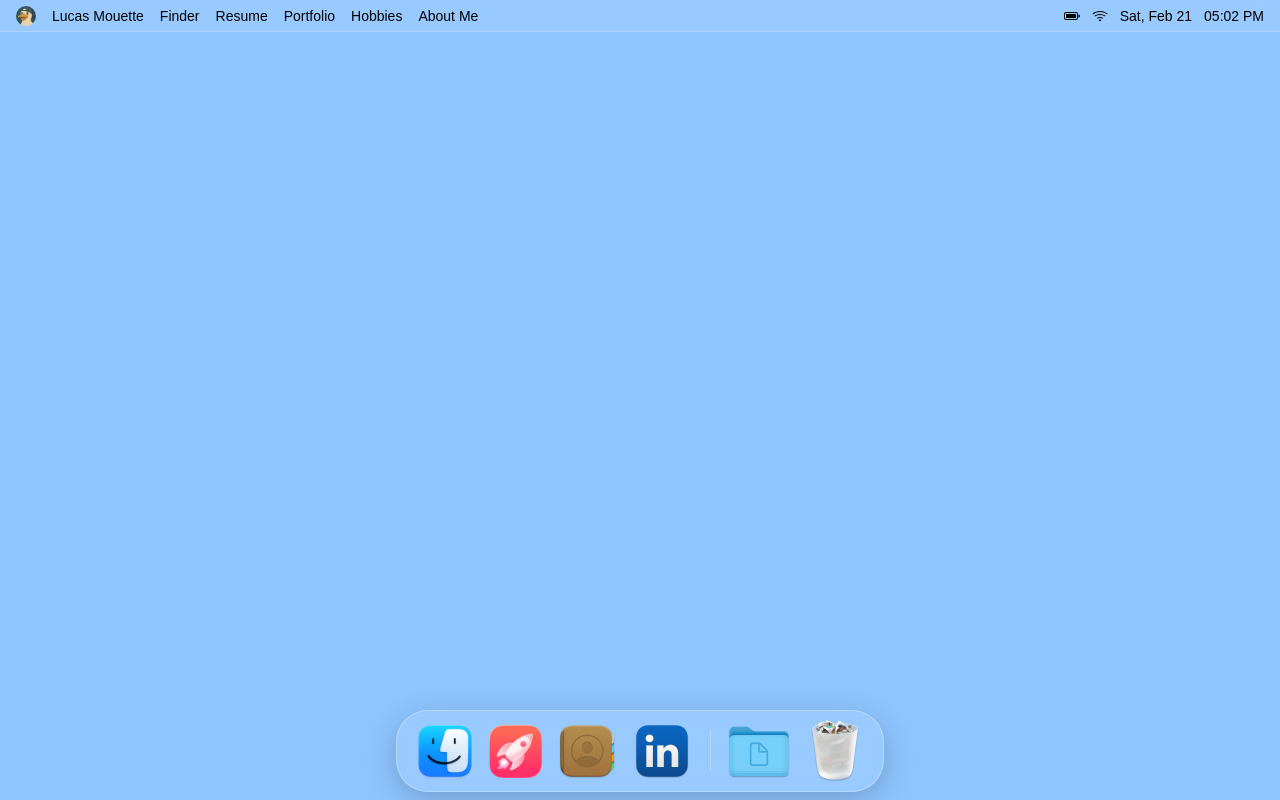
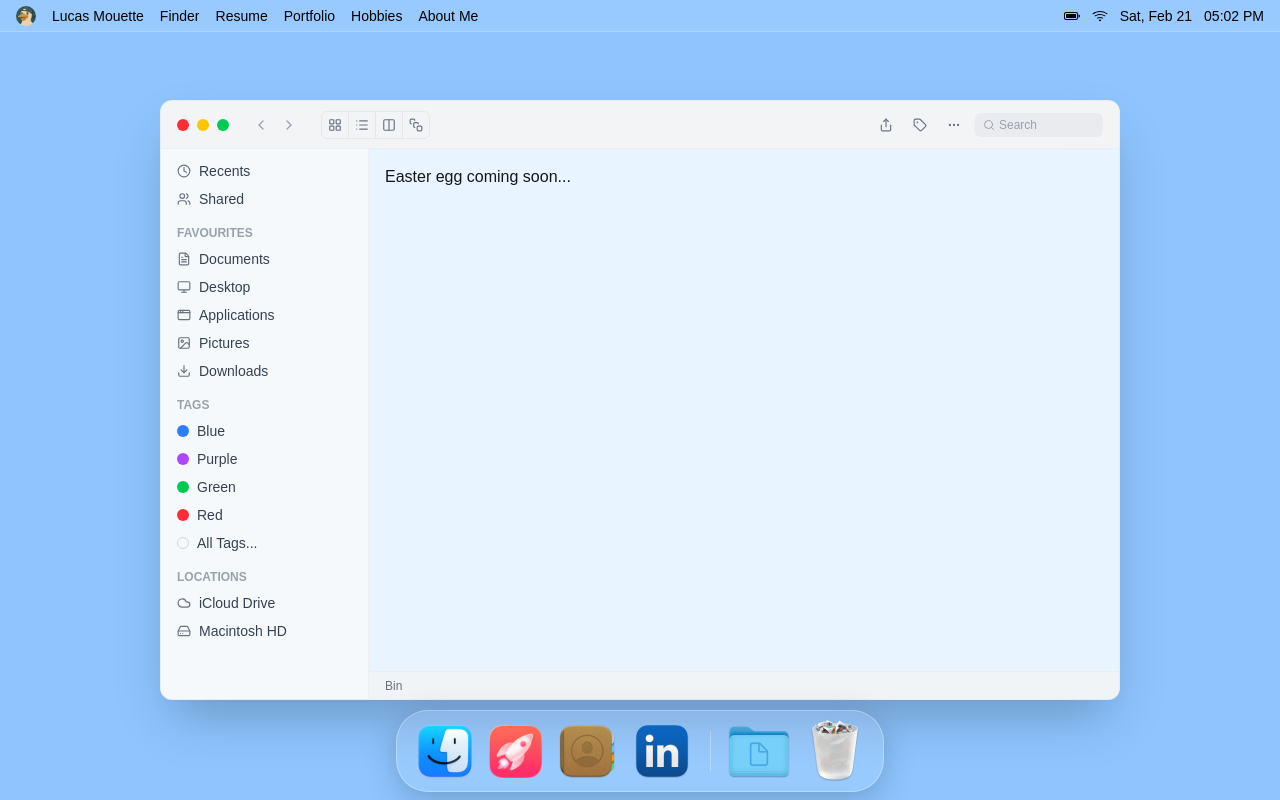
Before and after one commit to lucasmouette/mac_portfolio, a Next.js app: page / in a window 1280 px wide. Both pictures are taken after a click on the element "Trash". Built offline with nearby package versions, Linux system fonts and the light colour scheme.

Commit message:
feat: finder window

```diff
--- a/components/Dock.tsx
+++ b/components/Dock.tsx
@@ -2,6 +2,7 @@
 
 import Image from "next/image"
 import { useState } from "react"
+import TrashWindow from "./TrashWindow"
 
 const dockItems = [
     { label: "Finder", icon: "/finderIcon.png", action: "finder", size: 64 },
@@ -16,6 +17,7 @@ const dockRightItems = [
 ]
 
 export default function Dock() {
+    const [openWindow, setOpenWindow] = useState<string | null>(null)
     const [hoveredIndex, setHoveredIndex] = useState<number | null>(null)
     const [hoveredRightIndex, setHoveredRightIndex] = useState<number | null>(null)
 
@@ -35,6 +37,7 @@ export default function Dock() {
             className="relative flex flex-col items-center cursor-pointer"
             onMouseEnter={() => setHovered(index)}
             onMouseLeave={() => setHovered(null)}
+            onClick={() => setOpenWindow(item.action)}
             style={{
                 transform: `scale(${getScale(index, hovered)})`,
                 transition: "transform 0.15s ease-out",
@@ -62,14 +65,21 @@ export default function Dock() {
     ))
 
     return (
-        <div className="fixed flex items-center gap-3 bottom-2 z-50 px-4 py-2 bg-white/10 backdrop-blur-md border border-white/30 rounded-4xl shadow-[0_8px_32px_rgba(0,0,0,0.2)] left-1/2 -translate-x-1/2">
+        <>
+            <div className="fixed flex items-center gap-3 bottom-2 z-50 px-4 py-2 bg-white/10 backdrop-blur-md border border-white/30 rounded-4xl shadow-[0_8px_32px_rgba(0,0,0,0.2)] left-1/2 -translate-x-1/2">
 
-            {renderItems(dockItems, hoveredIndex, setHoveredIndex)}
+                {renderItems(dockItems, hoveredIndex, setHoveredIndex)}
 
-            <div className="w-px h-10 bg-white/30 mx-1" />
+                <div className="w-px h-10 bg-white/30 mx-1" />
 
-            {renderItems(dockRightItems, hoveredRightIndex, setHoveredRightIndex)}
+                {renderItems(dockRightItems, hoveredRightIndex, setHoveredRightIndex)}
 
-        </div>
+            </div>
+
+            <TrashWindow
+                isOpen={openWindow === "trash"}
+                onClose={() => setOpenWindow(null)}
+            />
+        </>
     )
 }
--- /dev/null
+++ b/components/FinderWindow.tsx
@@ -0,0 +1,160 @@
+"use client"
+
+import { useState } from "react"
+import { FinderWindowProps } from "@/types/FinderWindowProps"
+import {
+    LayoutGrid, List, Columns2, SquareStack,
+    Share, Tag, MoreHorizontal, Search,
+    ChevronLeft, ChevronRight, Clock, Users,
+    FileText, Monitor, AppWindow, Image,
+    Download, Cloud, HardDrive
+} from "lucide-react"
+
+const sidebarSections = [
+    {
+        items: [
+            { label: "Recents", icon: Clock },
+            { label: "Shared", icon: Users },
+        ]
+    },
+    {
+        title: "Favourites",
+        items: [
+            { label: "Documents", icon: FileText },
+            { label: "Desktop", icon: Monitor },
+            { label: "Applications", icon: AppWindow },
+            { label: "Pictures", icon: Image },
+            { label: "Downloads", icon: Download },
+        ]
+    },
+    {
+        title: "Tags",
+        items: [
+            { label: "Blue", color: "bg-blue-500" },
+            { label: "Purple", color: "bg-purple-500" },
+            { label: "Green", color: "bg-green-500" },
+            { label: "Red", color: "bg-red-500" },
+            { label: "All Tags...", color: null },
+        ]
+    },
+    {
+        title: "Locations",
+        items: [
+            { label: "iCloud Drive", icon: Cloud },
+            { label: "Macintosh HD", icon: HardDrive },
+        ]
+    },
+]
+
+export default function FinderWindow({ title, isOpen, onClose, children }: FinderWindowProps) {
+    const [searchValue, setSearchValue] = useState("")
+
+    if (!isOpen) return null
+
+    return (
+        <div className="fixed inset-0 z-30 flex items-center justify-center">
+            <div className="w-3/4 h-3/4 bg-white/80 backdrop-blur-xl border border-gray-200/50 rounded-xl shadow-2xl flex flex-col overflow-hidden">
+
+                {/* Title Bar */}
+                <div className="h-12 bg-gray-100/90 border-b border-gray-200/50 flex items-center px-4 gap-3">
+
+                    {/* Traffic lights */}
+                    <div className="flex items-center gap-2">
+                        <button onClick={onClose} className="w-3 h-3 rounded-full bg-red-500 hover:bg-red-600 transition-colors" />
+                        <button className="w-3 h-3 rounded-full bg-yellow-400 hover:bg-yellow-500 transition-colors" />
+                        <button className="w-3 h-3 rounded-full bg-green-500 hover:bg-green-600 transition-colors" />
+                    </div>
+
+                    {/* Back / Forward */}
+                    <div className="flex items-center gap-1 ml-2">
+                        <button className="p-1 rounded hover:bg-gray-200/70 text-gray-400 transition-colors">
+                            <ChevronLeft size={16} />
+                        </button>
+                        <button className="p-1 rounded hover:bg-gray-200/70 text-gray-400 transition-colors">
+                            <ChevronRight size={16} />
+                        </button>
+                    </div>
+
+                    {/* View options */}
+                    <div className="flex items-center border border-gray-200 rounded-md overflow-hidden ml-2">
+                        {[LayoutGrid, List, Columns2, SquareStack].map((Icon, i) => (
+                            <button key={i} className="p-1.5 hover:bg-gray-200/70 text-gray-500 transition-colors border-r border-gray-200 last:border-r-0">
+                                <Icon size={14} />
+                            </button>
+                        ))}
+                    </div>
+
+                    {/* Right side toolbar */}
+                    <div className="flex items-center gap-2 ml-auto">
+                        <button className="p-1.5 hover:bg-gray-200/70 rounded text-gray-500 transition-colors">
+                            <Share size={14} />
+                        </button>
+                        <button className="p-1.5 hover:bg-gray-200/70 rounded text-gray-500 transition-colors">
+                            <Tag size={14} />
+                        </button>
+                        <button className="p-1.5 hover:bg-gray-200/70 rounded text-gray-500 transition-colors">
+                            <MoreHorizontal size={14} />
+                        </button>
+
+                        {/* Search */}
+                        <div className="flex items-center gap-1 bg-gray-200/70 rounded-md px-2 py-1">
+                            <Search size={12} className="text-gray-400" />
+                            <input
+                                type="text"
+                                placeholder="Search"
+                                value={searchValue}
+                                onChange={(e) => setSearchValue(e.target.value)}
+                                className="bg-transparent text-xs text-gray-600 outline-none w-24 placeholder-gray-400"
+                            />
+                        </div>
+                    </div>
+                </div>
+
+                {/* Body */}
+                <div className="flex flex-1 overflow-hidden">
+
+                    {/* Sidebar */}
+                    <div className="w-52 bg-gray-50/80 border-r border-gray-200/50 overflow-y-auto py-2 shrink-0">
+                        {sidebarSections.map((section, i) => (
+                            <div key={i} className="mb-3">
+                                {section.title && (
+                                    <p className="text-xs font-semibold text-gray-400 uppercase px-4 mb-1">
+                                        {section.title}
+                                    </p>
+                                )}
+                                {section.items.map((item) => (
+                                    <div
+                                        key={item.label}
+                                        className="flex items-center gap-2 px-3 py-1 hover:bg-gray-200/60 cursor-pointer rounded-md mx-1 transition-colors"
+                                    >
+                                        {'color' in item ? (
+                                            item.color
+                                                ? <div className={`w-3 h-3 rounded-full ${item.color}`} />
+                                                : <div className="w-3 h-3 rounded-full border border-gray-300" />
+                                        ) : item.icon ? (
+                                            <item.icon size={14} className="text-gray-500" />
+                                        ) : null}
+                                        <span className="text-sm text-gray-700">{item.label}</span>
+                                    </div>
+                                ))}
+                            </div>
+                        ))}
+                    </div>
+
+                    {/* Content area */}
+                    <div className="flex-1 flex flex-col overflow-hidden">
+                        <div className="flex-1 p-4 overflow-auto">
+                            {children}
+                        </div>
+
+                        {/* Bottom bar */}
+                        <div className="h-7 bg-gray-100/80 border-t border-gray-200/50 flex items-center px-4">
+                            <span className="text-xs text-gray-500">{title}</span>
+                        </div>
+                    </div>
+
+                </div>
+            </div>
+        </div>
+    )
+}
--- /dev/null
+++ b/components/TrashWindow.tsx
@@ -0,0 +1,16 @@
+"use client"
+
+import FinderWindow from "@/components/FinderWindow"
+
+interface TrashWindowProps {
+    isOpen: boolean
+    onClose: () => void
+}
+
+export default function TrashWindow({ isOpen, onClose }: TrashWindowProps) {
+    return (
+        <FinderWindow title="Bin" isOpen={isOpen} onClose={onClose}>
+            <p>Easter egg coming soon...</p>
+        </FinderWindow>
+    )
+}
--- /dev/null
+++ b/types/FinderWindowProps.ts
@@ -0,0 +1,6 @@
+export interface FinderWindowProps {
+    title: string
+    isOpen: boolean
+    onClose: () => void
+    children: React.ReactNode
+}
```
